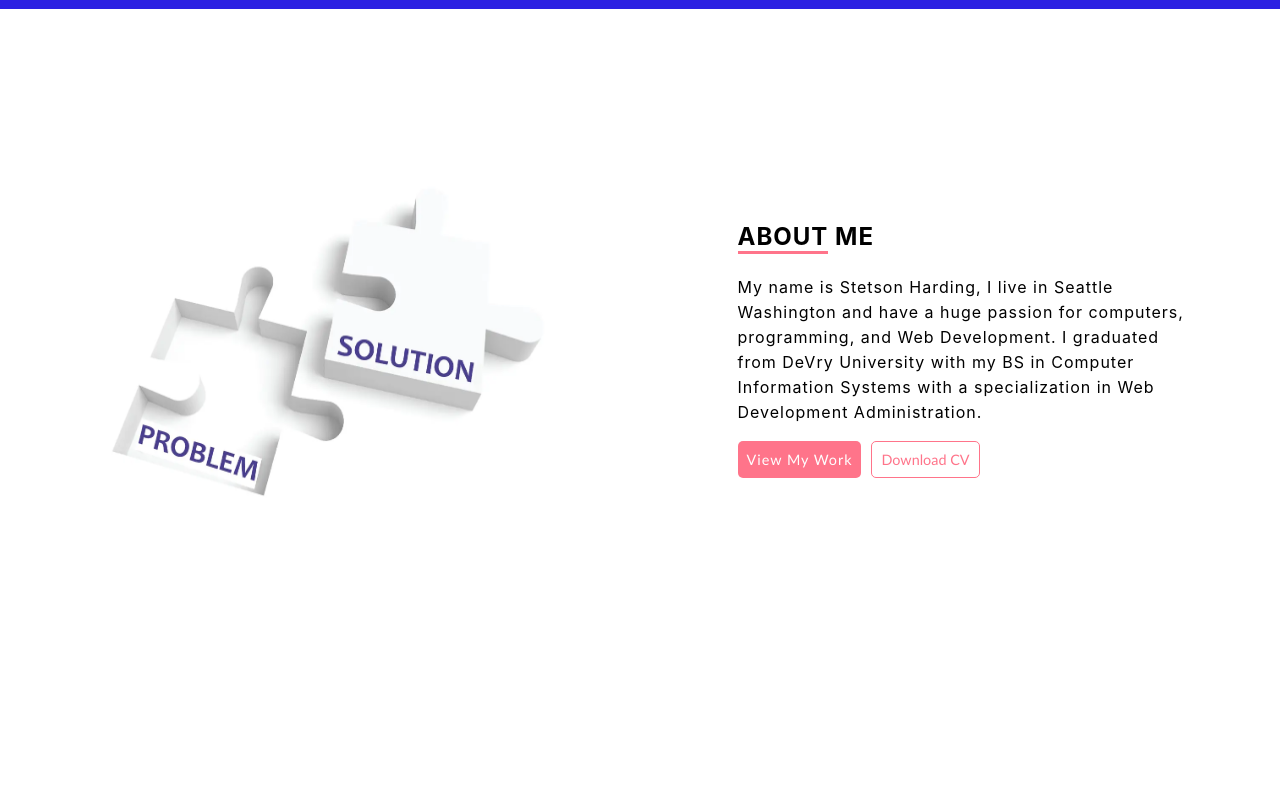
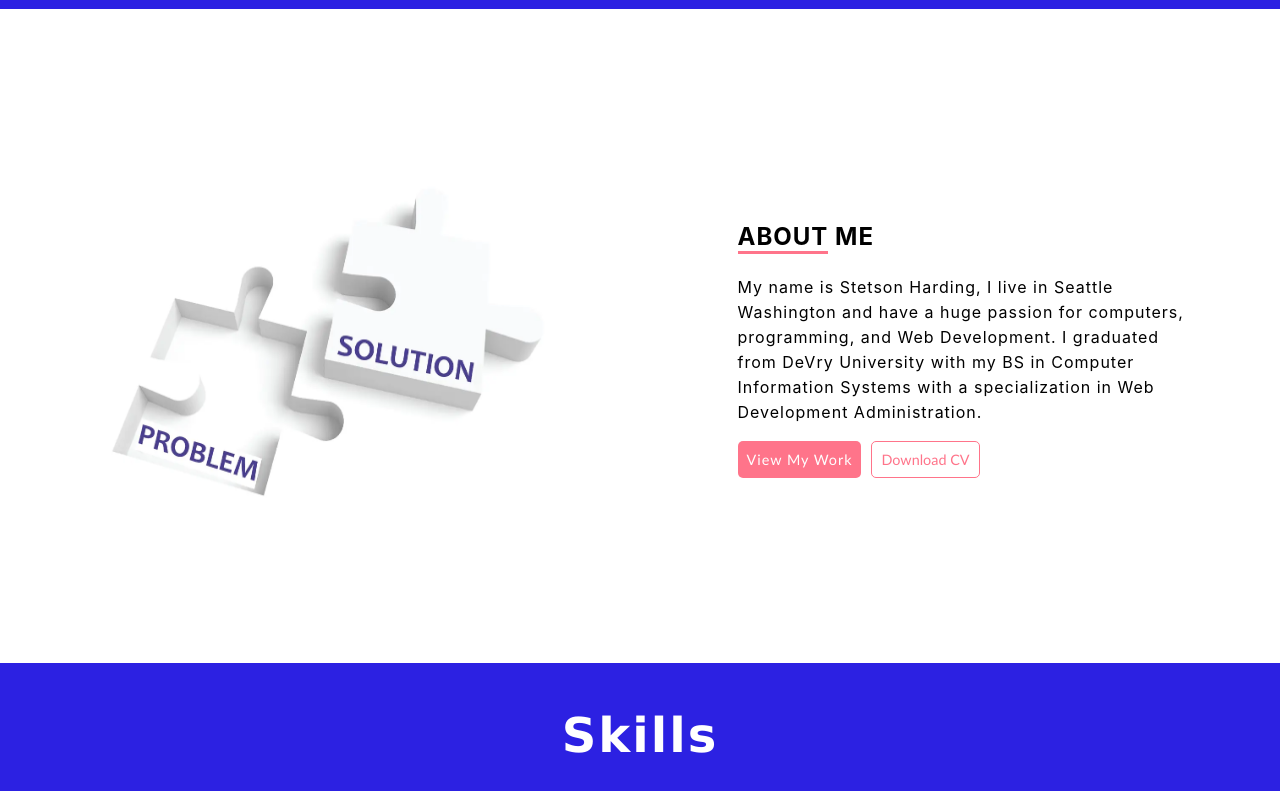
Before and after one commit to stetsonharding/devportfolio, a React (Create React App) app: page / in a window 1280 px wide. Shown: the part 511-1302 px from the top of the page. Before the commit the page ends 1174 px from the top, so only its background shows below. Built offline with nearby package versions, Linux system fonts and the light colour scheme.

Commit message:
skills container and heading.

```diff
--- a/src/App.js
+++ b/src/App.js
@@ -4,6 +4,7 @@ import "../src/App.css";
 
 import Hero from "./components/Hero";
 import AboutMeContainer from "./containers/AboutMeContainer";
+import SkillsContainer from "./containers/SkillsContainer";
 
 const App = () => {
   const particlesInit = async (main) => {
@@ -104,6 +105,7 @@ const App = () => {
         <Hero />
       </div>
       <AboutMeContainer />
+      <SkillsContainer />
     </>
   );
 };
--- /dev/null
+++ b/src/containers/SkillsContainer.js
@@ -0,0 +1,16 @@
+import React from "react";
+
+import "../css/SkillsContainer.css";
+
+function SkillsContainer() {
+  return (
+    <div className="skills-container">
+      <div className="skills-heading">
+        <h1>Skills</h1>
+      </div>
+      <div className="skill-list">{/* Skils list component here */}</div>
+    </div>
+  );
+}
+
+export default SkillsContainer;
--- /dev/null
+++ b/src/css/SkillsContainer.css
@@ -0,0 +1,21 @@
+/* container */
+.skills-container {
+  height: 750px;
+  width: 100%;
+  background-color: #2c21e2;
+}
+
+/* Skills heading container and heading */
+.skills-heading {
+  height: 100px;
+  padding-top: 2rem;
+  display: flex;
+  align-items: flex-end;
+  justify-content: center;
+}
+.skills-heading h1 {
+  color: #fff;
+  font-size: 3rem;
+  letter-spacing: 2px;
+  font-family: Verdana, Geneva, Tahoma, sans-serif;
+}
```
